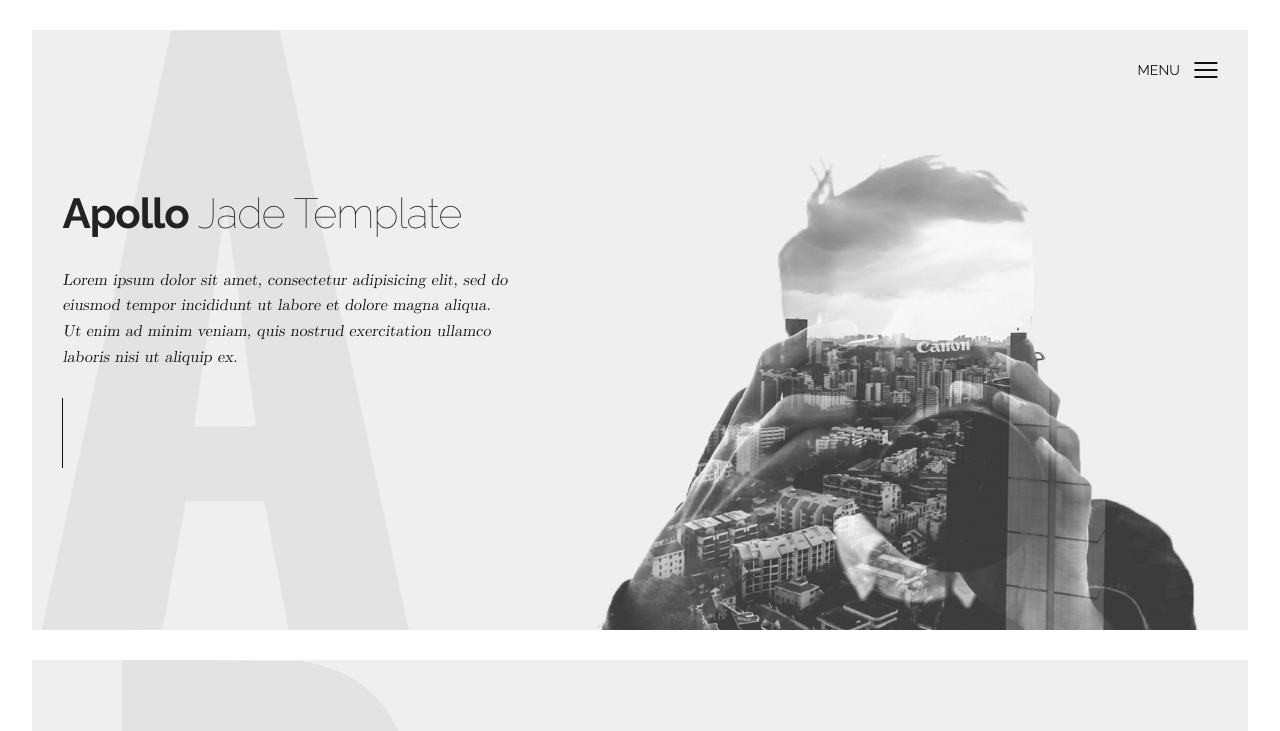
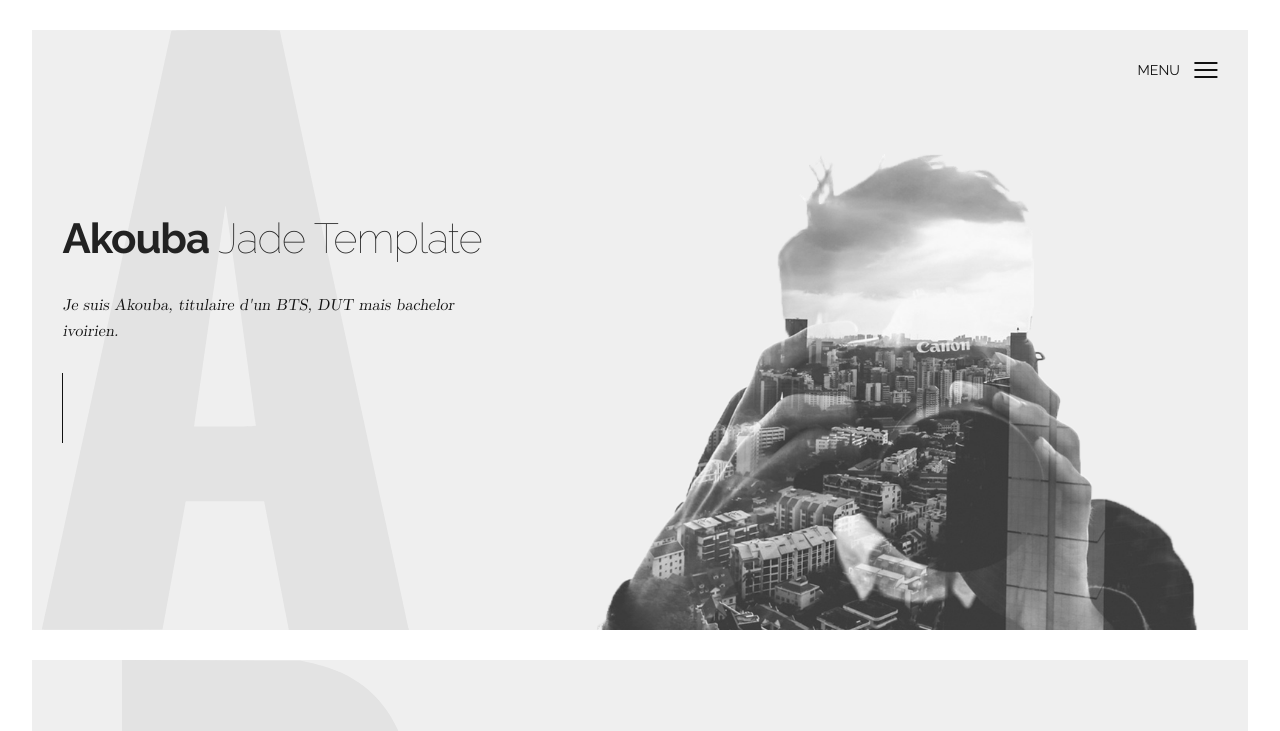
Before and after one commit to Akoubaaa/Akoubaaa.github.io, a plain HTML site: page index.html in a window 1280 px wide. Shown: the top 731 px of the page. Drawn offline with nearby package versions, Linux system fonts and the light colour scheme; files whose address does not match are found by name.

Commit message:
Update index.html

```diff
--- a/index.html
+++ b/index.html
@@ -1,7 +1,7 @@
 <!DOCTYPE html>
 <html lang="en">
   <head>
-    <title>Apollo</title>
+    <title>Akouba</title>
     <meta charset="utf-8">
     <meta name="viewport" content="width=device-width, initial-scale=1">
     <meta http-equiv="X-UA-Compatible" content="IE=edge">
@@ -26,8 +26,8 @@
       </header>
       <div class="wrapper">
         <div class="welcome">
-          <h1><strong>Apollo</strong> Jade Template</h1>
-          <p>Lorem ipsum dolor sit amet, consectetur adipisicing elit, sed do eiusmod tempor incididunt ut labore et dolore magna aliqua. Ut enim ad minim veniam, quis nostrud exercitation ullamco laboris nisi ut aliquip ex.</p>
+          <h1><strong>Akouba</strong> Jade Template</h1>
+          <p>Je suis Akouba, titulaire d'un BTS, DUT mais bachelor ivoirien.</p>
         </div>
         <div class="photographer"><img src="assets/img/hero.png" alt="Photographer"></div>
       </div>
```
